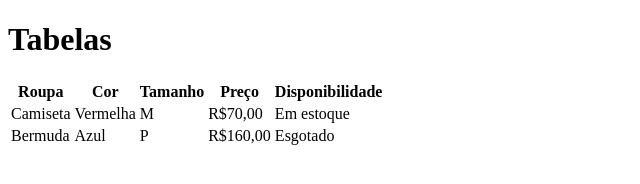
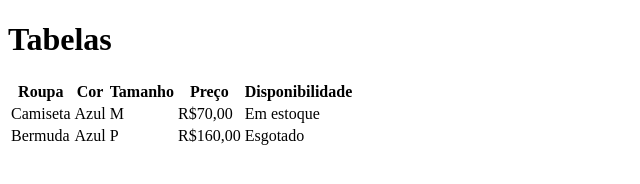
Before and after one commit to Jaqueline-Amanda/aula-tabela, a plain HTML site: page index.html in a window 1280 px wide. Shown: the whole page, without its empty margins (0-640 px from the left). Drawn offline with Linux system fonts and the light colour scheme.

Commit message:
Mudando de vermelha para azul na coluna da cor

```diff
--- a/index.html
+++ b/index.html
@@ -20,7 +20,7 @@
 
         <tr>
             <td>Camiseta</td>
-            <td>Vermelha</td>
+            <td>Azul</td>
             <td>M</td>
             <td>R$70,00</td>
             <td>Em estoque</td>
```
